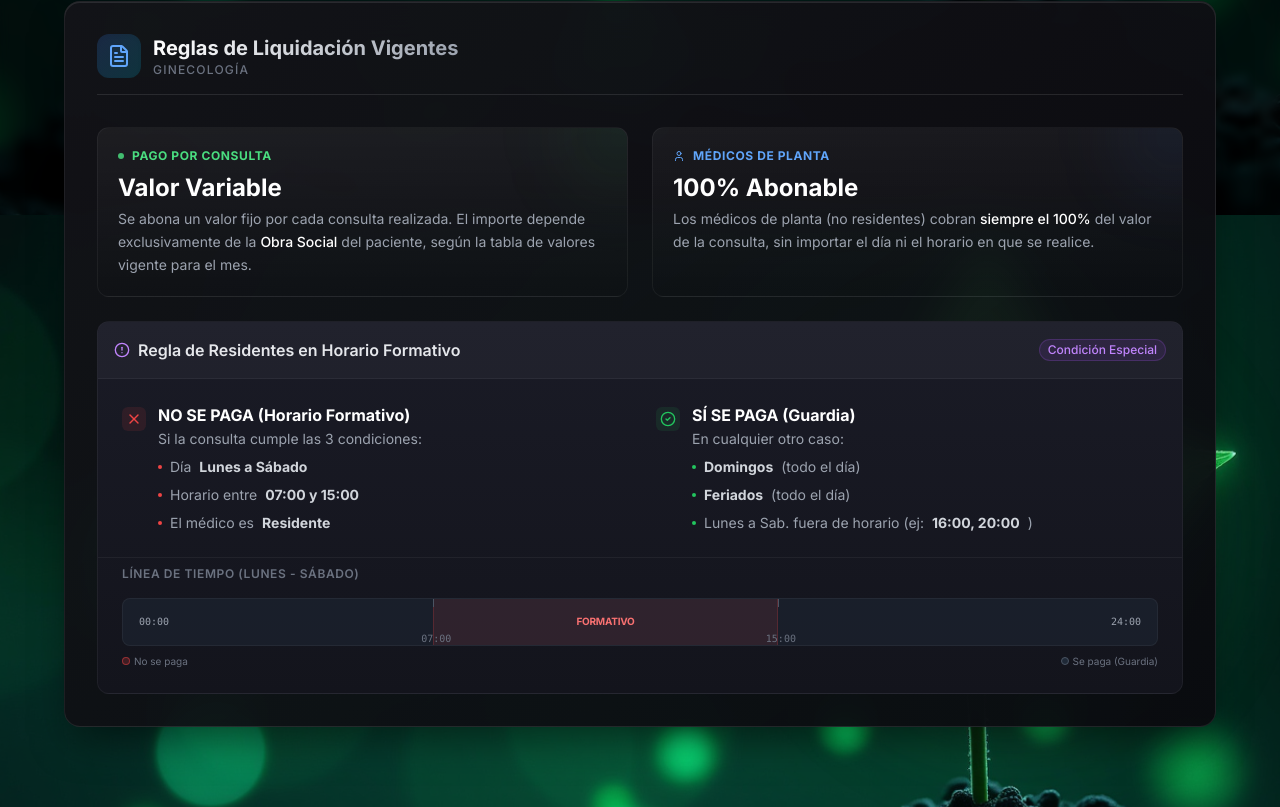
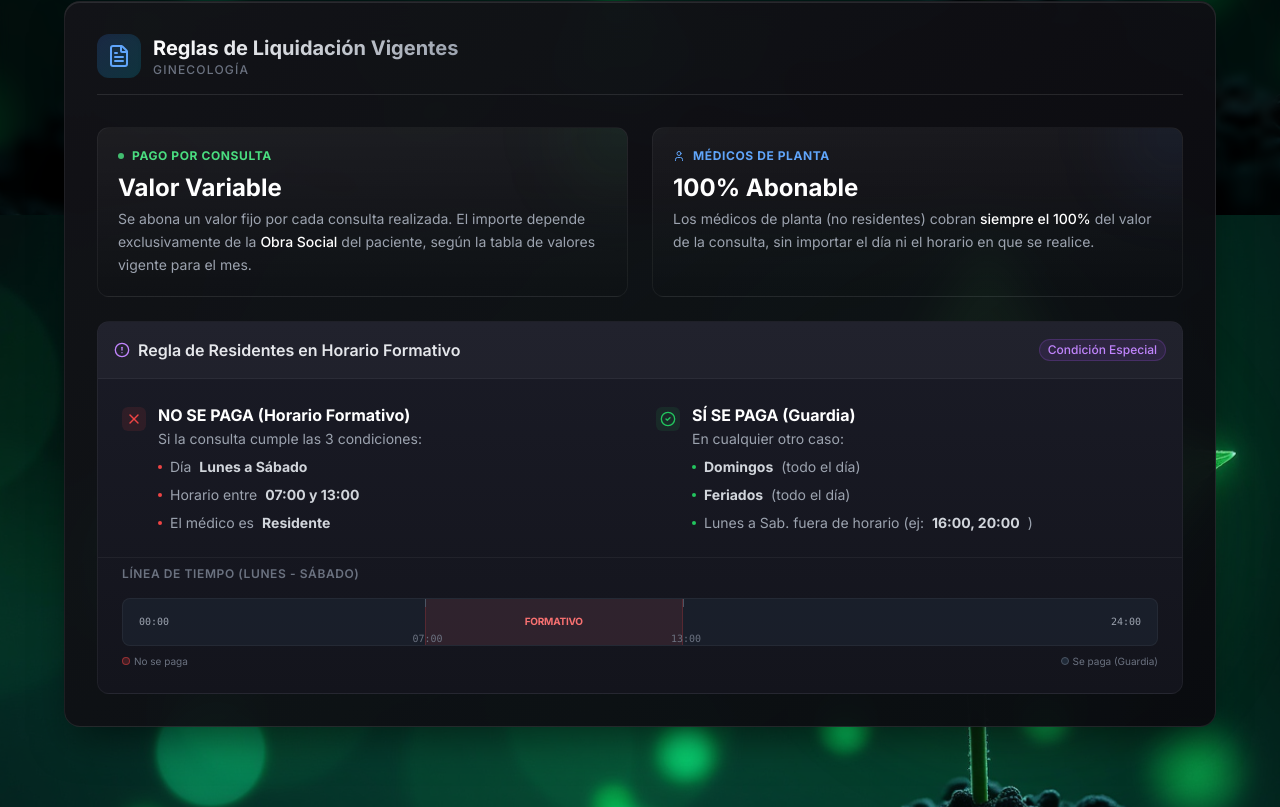
Before and after one commit to lucasmmg12/Guardias, a Next.js app: page /ginecologia in a window 1280 px wide. Shown: the part 585-1392 px from the top of the page. Built offline with nearby package versions, Linux system fonts and the light colour scheme.

Commit message:
feat: update formative hours end time to 13:00

```diff
--- a/app/ginecologia/page.tsx
+++ b/app/ginecologia/page.tsx
@@ -390,7 +390,7 @@ export default function GinecologiaPage() {
                                             </li>
                                             <li className="flex items-center gap-2">
                                                 <span className="w-1 h-1 bg-red-500 rounded-full"></span>
-                                                Horario entre <strong className="text-gray-300">07:00 y 15:00</strong>
+                                                Horario entre <strong className="text-gray-300">07:00 y 13:00</strong>
                                             </li>
                                             <li className="flex items-center gap-2">
                                                 <span className="w-1 h-1 bg-red-500 rounded-full"></span>
@@ -434,17 +434,17 @@ export default function GinecologiaPage() {
                         <div className="px-6 pb-6 pt-2 border-t border-white/5">
                             <div className="text-xs font-semibold text-gray-500 uppercase mb-4 tracking-wider">Línea de Tiempo (Lunes - Sábado)</div>
                             <div className="relative h-12 flex items-center w-full bg-gray-800/50 rounded-lg overflow-hidden border border-white/5">
-                                {/* Zona Formativa (07:00 - 15:00) */}
-                                <div className="absolute left-[30%] width-[33%] h-full bg-red-500/10 border-x border-red-500/20 flex items-center justify-center" style={{ width: '33.33%' }}>
+                                {/* Zona Formativa (07:00 - 13:00) */}
+                                <div className="absolute left-[29.16%] h-full bg-red-500/10 border-x border-red-500/20 flex items-center justify-center" style={{ width: '25%' }}>
                                     <span className="text-[10px] font-bold text-red-400 uppercase tracking-tight">Formativo</span>
                                 </div>
 
                                 {/* Marcadores de hora */}
-                                <div className="absolute left-[30%] -top-1 h-3 w-px bg-gray-600"></div>
-                                <div className="absolute left-[30%] top-8 text-[10px] text-gray-500 font-mono -ml-3">07:00</div>
+                                <div className="absolute left-[29.16%] -top-1 h-3 w-px bg-gray-600"></div>
+                                <div className="absolute left-[29.16%] top-8 text-[10px] text-gray-500 font-mono -ml-3">07:00</div>
 
-                                <div className="absolute left-[63.33%] -top-1 h-3 w-px bg-gray-600"></div>
-                                <div className="absolute left-[63.33%] top-8 text-[10px] text-gray-500 font-mono -ml-3">15:00</div>
+                                <div className="absolute left-[54.16%] -top-1 h-3 w-px bg-gray-600"></div>
+                                <div className="absolute left-[54.16%] top-8 text-[10px] text-gray-500 font-mono -ml-3">13:00</div>
 
                                 {/* Zona Guardia */}
                                 <div className="w-full flex justify-between px-4 text-[10px] text-gray-400 font-mono uppercase">
--- a/lib/ginecologia-resumenes.ts
+++ b/lib/ginecologia-resumenes.ts
@@ -22,7 +22,7 @@ export interface ResumenPorPrestador {
 
 /**
  * Calcula el resumen por médico y obra social (PRE-RETENCIÓN)
- * Aplica la regla de residentes: si es residente en horario formativo (lunes-sábado 07:00-15:00), no se cuenta
+ * Aplica la regla de residentes: si es residente en horario formativo (lunes-sábado 07:00-13:00), no se cuenta
  * Busca la liquidación por mes y año o usa liquidacionId si se proporciona
  */
 export async function calcularResumenPorMedico(
--- a/lib/utils.ts
+++ b/lib/utils.ts
@@ -322,9 +322,9 @@ export function esHorarioFormativo(hora: string | null | undefined): boolean {
     const minutos = horaAMinutos(hora)
     if (minutos === null) return false
 
-    // 07:00 = 420 minutos, 15:00 = 900 minutos
-    // El horario formativo es de 07:00 a 15:00 (inclusive)
-    return minutos >= 420 && minutos < 900 // 15:00 no se incluye (es < 900, no <=)
+    // 07:00 = 420 minutos, 13:00 = 780 minutos
+    // El horario formativo es de 07:00 a 13:00 (inclusive)
+    return minutos >= 420 && minutos < 780 // 13:00 no se incluye (es < 780, no <=)
 }
 
 /**
```
